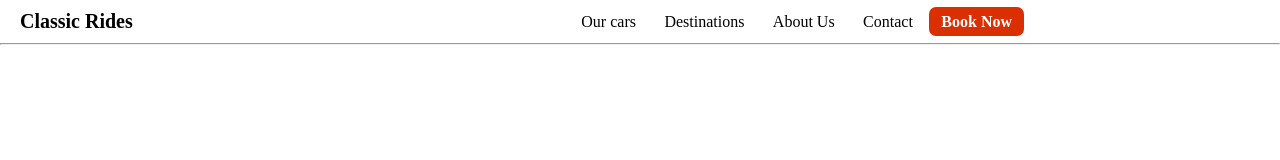
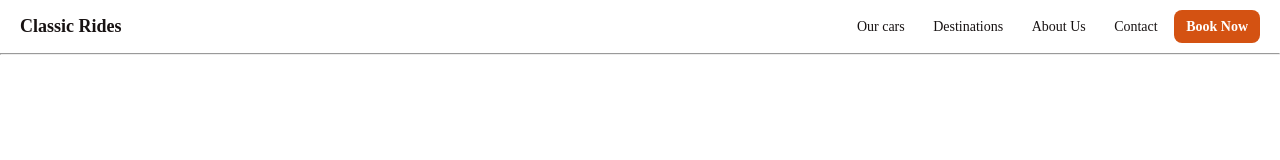
Before and after one commit to B-N-U/Car-Template, a plain HTML site: page index.html in a window 1280 px wide. Drawn offline with Linux system fonts and the light colour scheme.

Commit message:
Navbar code

```diff
--- a/cars.css
+++ b/cars.css
@@ -1,3 +1,4 @@
+/* navbar code */
 * {
   margin: 0;
   padding: 0;
@@ -9,47 +10,62 @@ nav {
   display: flex;
   justify-content: space-between;
   align-items: center;
-  width: 80%;
-  /* margin: 10px 10%; */
-  padding: 10px 0;
-  border: #000000 0 2px 0 0 solid;
+  width: 100%;
+  padding: 10px 20px;
+  position: relative;
+
 }
 
+/* .circle {
+  width: 13.33px;
+  height: 13.33px;
+  border-radius: 50%;
+  background-color: #171212;
+  flex: justify-start;
+} */
+
 nav .logo {
-  font-size: 20px;
+  font-size: 18px;
   font-weight: 700;
-  color: #000000;
+  color: #171212;
   text-decoration: none;
-  font-family: "Times New Roman",
-    Times,
-    serif;
-  margin: 0 20px;
+  font-style: bold;
+  font-family: Newsreader;
+  line-height: 23px;
+  flex: justify-start;
+
+
+
 }
 
 nav ul li {
   display: inline-block;
-  /* margin: 10px 10px 30px 10px; */
-  font-family: "Times New Roman",
-    Times,
-    serif;
+  font-family: Newsreader;
   /* display: flex;
-    justify-content: ; */
+  justify-content: flex-end; */
+
 }
 
 nav ul li a {
+
   text-decoration: none;
-  color: #000000;
-  font-size: 16px;
+  color: #171212;
+  font-size: 14px;
   font-weight: 500;
+  font-style: medium;
   padding: 6px 12px;
   transition: background-color 0.3s, color 0.3s;
-  font-family: "Times New Roman",
-    Times,
-    serif;
+  font-family: Newsreader;
+  line-height: 21px;
+  display: flex;
+  align-items: center;
+  list-style: none;
+  flex: justify-end;
+
 }
 
 nav ul li a:hover {
-  background-color: #da2f00;
+  background-color: #D45212;
   color: #ffffff;
   border-radius: 7px;
 
@@ -59,13 +75,57 @@ nav ul li a:hover {
 nav .button {
   text-decoration: none;
   color: #ffffff;
-  font-size: 16px;
-  font-weight: 800;
+  font-size: 14px;
+  font-weight: 700;
+  font-style: bold;
+  line-height: 21px;
   padding: 6px 12px;
   transition: background-color 0.3s, color 0.3s;
-  font-family: "Times New Roman",
-    Times,
-    serif;
-  background-color: #da2f00;
-  border-radius: 7px;
+  font-family: Newsreader;
+  background-color: #D45212;
+  border-radius: 8px;
+  flex: justify-end;
 }
+
+.menu-icon {
+  width: 24px;
+  height: 24px;
+  cursor: pointer;
+  display: none;
+}
+
+@media (max-width: 768px) {
+  nav ul {
+    display: none;
+    position: absolute;
+    top: 60px;
+    right: 0;
+    background-color: #ffffff;
+    box-shadow: 0 4px 8px rgba(0, 0, 0, 0.1);
+    border-radius: 8px;
+    padding: 10px;
+
+  }
+
+  nav ul.active {
+    display: block;
+  }
+
+  nav ul li {
+    display: block;
+    margin: 10px 0;
+  }
+
+  .menu-icon {
+    display: block;
+  }
+}
+
+#menu-toggle {
+  display: none;
+}
+
+#menu-toggle:checked+ul {
+  display: block;
+}
+/* navbar code */
--- a/index.html
+++ b/index.html
@@ -9,7 +9,11 @@
 </head>
 
 <body>
+  <!-- navbar code -->
+
   <nav>
+    <!-- <div class="circle"></div> -->
+
     <a href="#" class="logo">Classic Rides</a>
     <ul class="nav-links">
       <li><a href="#" class="nav-link">Our cars</a></li>
@@ -19,9 +23,14 @@
       <li><a href="#" class="button">Book Now</a></li>
     </ul>
 
+    <input type="checkbox" id="menu-toggle">
+    <label for="menu-toggle" class="menu-icon">&#9776;</label>
+
 
   </nav>
+
   <hr>
+  <!-- navbar code -->
 </body>
 
 </html>
```
